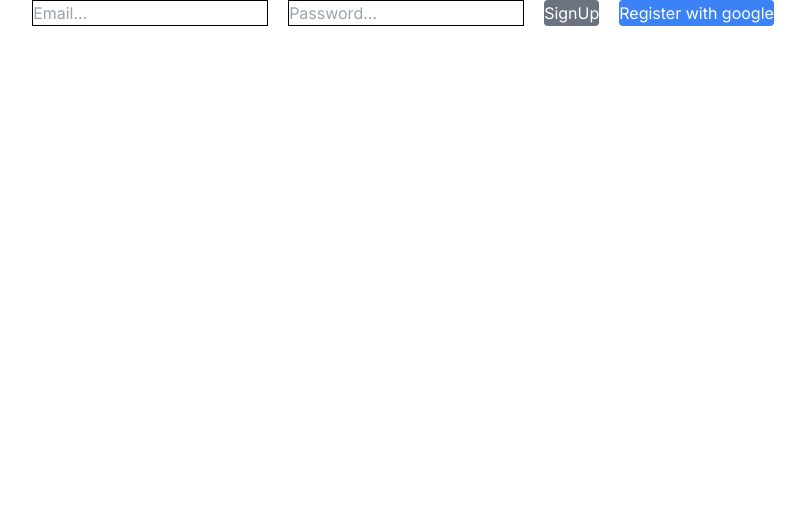
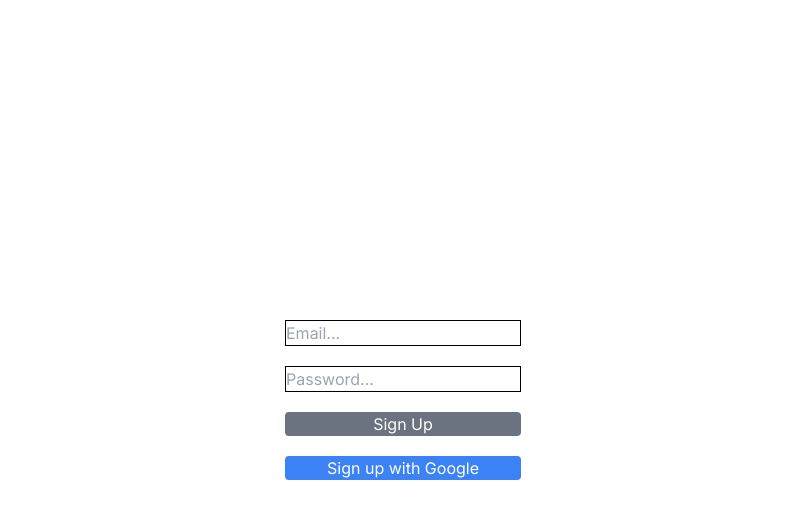
Before and after one commit to vaxojaniashvili/Movie-Project, a Next.js app: page / in a window 1280 px wide. Shown: the top 518 px of the page, without its empty margins (237-1042 px from the left). Built offline with nearby package versions, Linux system fonts and the light colour scheme.

Commit message:
going-profile

```diff
--- /dev/null
+++ b/src/app/common/components/Login.tsx
@@ -0,0 +1,24 @@
+import React from 'react'
+
+const LoginInp = () => {
+  return (
+    <div>
+      <div className="grid justify-center items-center gap-5">
+        <input
+          className="border border-black"
+          type="email"
+          placeholder="Email..."
+        />
+        <input
+          className="border border-black"
+          type="password"
+          placeholder="Password..."
+        />
+        <button className="bg-gray-500 rounded text-white px-5">Log-in</button>
+      </div>
+    </div>
+
+  )
+}
+
+export default LoginInp
--- /dev/null
+++ b/src/app/common/components/SignUp.tsx
@@ -0,0 +1,46 @@
+"use client";
+import { auth } from "../../firebase";
+import { signInWithPopup, GoogleAuthProvider } from "firebase/auth";
+import { useRouter } from "next/navigation";
+import { useAuthState } from "react-firebase-hooks/auth";
+
+const SignUp = () => {
+  const googleAuth = new GoogleAuthProvider();
+  const router = useRouter();
+  // const [user, setUser] = useAuthState(auth);
+  const signIn = async () => {
+    try {
+      const result = await signInWithPopup(auth, googleAuth);
+      console.log(result);
+
+      router.push("/pages/profile");
+    } catch (error) {
+      console.error("Error signing in with Google:", error);
+    }
+  };
+  return (
+    <div>
+      <div className="grid justify-center items-center absolute top-1/2 left-1/2 transform -translate-x-1/2 -translate-y-1/2 gap-5">
+        <input
+          className="border border-black"
+          type="email"
+          placeholder="Email..."
+        />
+        <input
+          className="border border-black"
+          type="password"
+          placeholder="Password..."
+        />
+        <button className="bg-gray-500 rounded text-white px-5">Sign Up</button>
+        <div
+          onClick={signIn}
+          className="flex px-5 bg-blue-500 rounded text-white justify-center"
+        >
+          <button>Sign up with Google</button>
+        </div>
+      </div>
+    </div>
+  );
+};
+
+export default SignUp;
--- a/src/app/common/components/SignUpInput.tsx
+++ /dev/null
@@ -1,51 +0,0 @@
-"use client";
-import { useState } from "react";
-import { auth, googleProvider } from "../../firebase";
-import { createUserWithEmailAndPassword, signInWithPopup } from "firebase/auth";
-
-const SignUpInput = () => {
-  const [email, setEmail] = useState("");
-  const [password, setPassword] = useState("");
-  const signIn = async () => {
-    try {
-      await createUserWithEmailAndPassword(auth, email, password);
-      console.log("User signed up successfully!");
-    } catch (error) {
-      console.error("Error signing up:", error);
-    }
-  };
-
-  const signInWithGoogle = async () => {
-    try {
-      await signInWithPopup(auth,googleProvider);
-      console.log("User signed up successfully!");
-    } catch (error) {
-      console.error("Error signing up:", error);
-    }
-  }
-
-  return (
-    <div className="flex justify-center gap-5">
-      <input
-        onChange={(e) => setEmail(e.target.value)}
-        className="border border-black"
-        type="email"
-        placeholder="Email..."
-      />
-      <input
-        onChange={(e) => setPassword(e.target.value)}
-        className="border border-black"
-        type="password"
-        placeholder="Password..."
-      />
-      <button onClick={signIn} className="bg-gray-500 rounded text-white">
-        SignUp
-      </button>
-      <button onClick={signInWithGoogle} className="bg-blue-500 rounded text-white">
-        Register with google
-      </button>
-    </div>
-  );
-};
-
-export default SignUpInput;
--- a/src/app/firebase.ts
+++ b/src/app/firebase.ts
@@ -11,4 +11,3 @@ const firebaseConfig = {
 
 const app = initializeApp(firebaseConfig);
 export const auth = getAuth(app)
-export const googleProvider = new GoogleAuthProvider()
--- a/src/app/page.tsx
+++ b/src/app/page.tsx
@@ -1,5 +1,5 @@
 import React from 'react'
-import SignUpInput from './common/components/SignUpInput'
+import SignUpInput from './common/components/SignUp'
 
 const home = () => {
   return (
--- a/src/app/pages/Login/page.tsx
+++ b/src/app/pages/Login/page.tsx
@@ -1,9 +1,7 @@
-import React from 'react'
+import LoginInp from '@/app/common/components/Login'
 
 const Login = () => {
-  return (
-    <div>page</div>
-  )
+  return <LoginInp/>
 }
 
 export default Login
--- a/src/app/pages/Sign-Up/page.tsx
+++ b/src/app/pages/Sign-Up/page.tsx
@@ -1,10 +1,9 @@
-import SignUpInput from '@/app/common/components/SignUpInput'
 import React from 'react'
 
 const SignUp = () => {
   return (
     <>
-    <SignUpInput/>
+    <SignUp/>
     </>
   )
 }
--- /dev/null
+++ b/src/app/pages/profile/page.tsx
@@ -0,0 +1,26 @@
+"use client";
+import { auth } from "@/app/firebase";
+import React from "react";
+import { useAuthState } from "react-firebase-hooks/auth";
+
+const page = () => {
+  const [user, setUser] = useAuthState(auth);
+  return (
+    <div className="flex justify-center items-center">
+      <div className="grid gap-5">
+        <h1 className="flex justify-center">Profile</h1>
+        <div>
+          {user ? (
+            <div>
+              {user.displayName} - {user.email}
+            </div>
+          ) : (
+            ""
+          )}
+        </div>
+      </div>
+    </div>
+  );
+};
+
+export default page;
```
